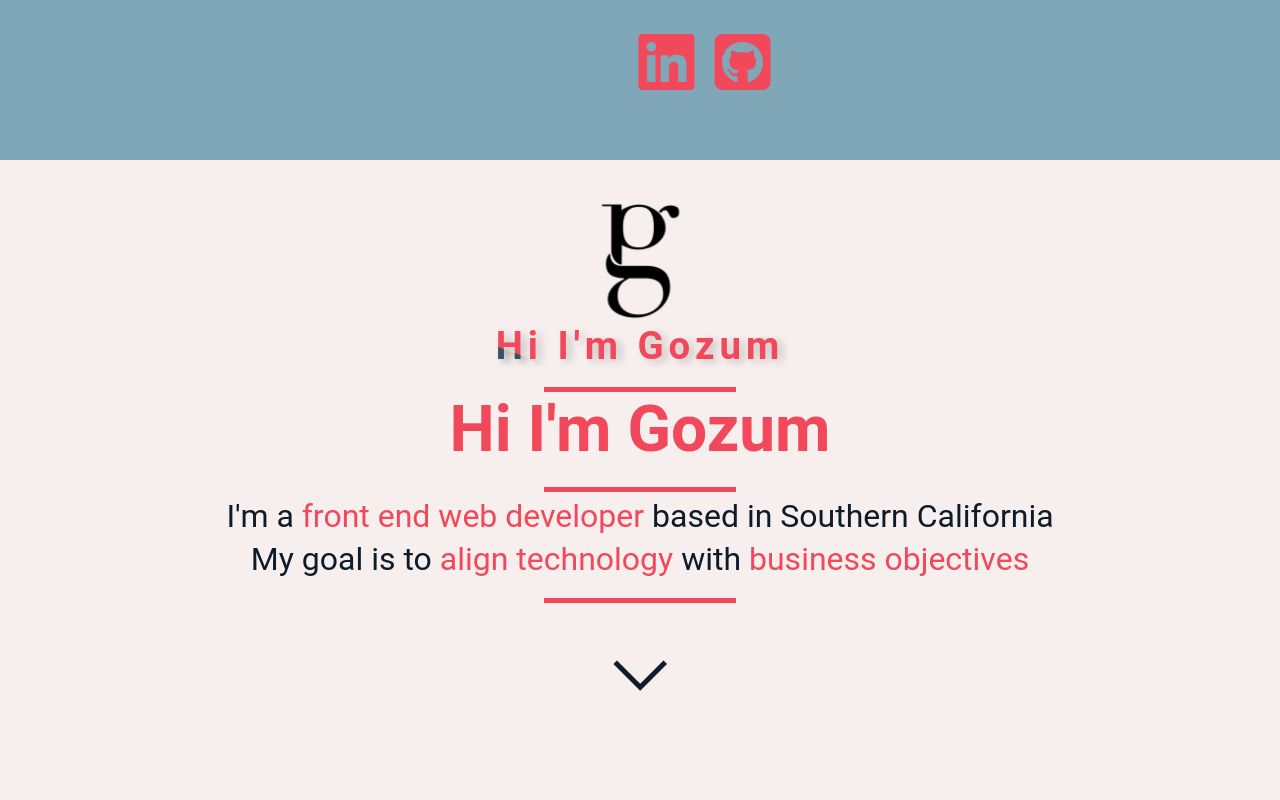
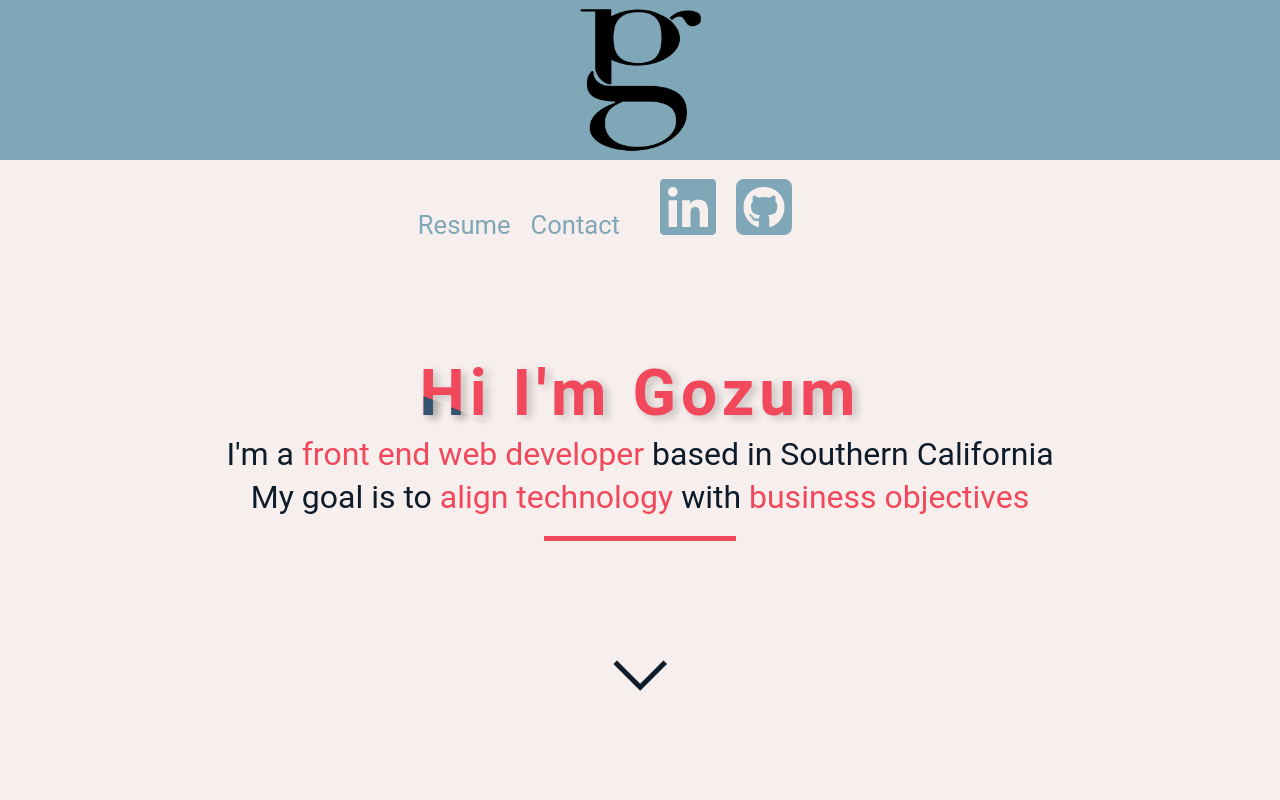
Before and after one commit to paupaugoz/paulogozum-webportfolio, a React (Create React App) app: page / in a window 1280 px wide. Shown: the top 800 px of the page. Built offline with nearby package versions, Linux system fonts and the light colour scheme.

Commit message:
Update Intro.jsx

```diff
--- a/src/App.css
+++ b/src/App.css
@@ -30,5 +30,12 @@ html, body {
 
 a:visited { text-decoration: none; color: none; }
 a:hover { text-decoration: none; color: red; }
-a:focus { text-decoration: none; color:yellow; }
+a:focus { text-decoration: none; color: none; }
 a:active { text-decoration: none; color: red }
+a:link { text-decoration: none; color: none}
+
+
+a {
+   text-decoration:none;
+   color: black;
+}
--- a/src/Components/Introduction.jsx
+++ b/src/Components/Introduction.jsx
@@ -7,13 +7,27 @@ export default class Projects extends Component {
       <div id="intro-wrapper">
       <div class="animated fadeIn">
         <div id="header">
-        <div class="animated-container">
-        <div class="animated fadeIn slower">
+        <div class="logo-header"><div className="image-container">
+            <img src="./blacklogo.png" className="animated fadeIn slower img" alt="Logo" />
+          </div></div>
 
-      </div>
+
+
+
         </div>
-        <div class="animated fadeIn slower icon-container">
-          <div className="icon-wrapper">
+        </div>
+
+        <div id="main-container">
+        <div id="links-container">
+
+           <div className="url-container animated fadeIn slower">
+           <div className="url-wrapper blue"><a class="blue" href="#projects"><h2>Contact</h2></a></div>
+           <div className="url-wrapper"><a class="blue" href="./resume.pdf" download><h2>Resume</h2></a></div>
+
+           </div>
+
+           <div class="animated fadeIn slower icon-container">
+           <div className="icon-wrapper">
             <a href="https://www.linkedin.com/in/jan-paulo-gozum-b563a5172/"><span class="fab fa-linkedin"></span></a>
           </div>
           <div className="icon-wrapper">
@@ -24,29 +38,23 @@ export default class Projects extends Component {
           </div>*/}
 
         </div>
-
-
-
-        </div>
         </div>
 
-        <div id="main-wrapper">
-          <div className="image-container">
-            <img src="./blacklogo.png" className="animated fadeIn slower img" alt="Logo" />
-          </div>
-          <AnimatedText id="name-header" >
+          <AnimatedText id="name-header test" >
         Hi I'm Gozum
       </AnimatedText>
-          <h1 id="name-header" className="animated fadeInDown red">Hi I'm Gozum</h1>
+          <div className="intro-text-container">
           <h2 className="animated fadeInDown delay-1s black ">I'm a <span className="red">front end web developer </span>
             based in Southern California</h2>
           <h2 id="last-header" className="animated fadeInDown delay-2s black ">My goal is to
             <span className="red"> align technology </span> with <span className="red">business
             objectives</span></h2>
         </div>
+        </div>
         <div id="footer">
         <div class="arrow-container">
-        <a href="#projects"><div className="animated fadeIn arrow"></div></a></div>
+        <a href="#projects"><div className="animated fadeIn arrow"></div></a>
+        </div>
       </div>
       </div>
 
--- a/src/Components/introduction.css
+++ b/src/Components/introduction.css
@@ -1,7 +1,4 @@
-* {
-  margin: 0;
-  padding: 0;
-}
+
 /*Full wrapper for intro to cover whole screen*/
 
 #intro-wrapper {
@@ -17,13 +14,17 @@
 border:solid; */
 }
 
+.test {
+  width: 200px;
+  height: 100px;
 
+}
 
 
 #header {
   display: flex;
-  flex-direction: row;
-  justify-content: space-around;
+  flex-direction: column;
+  justify-content: center;
   align-items: center;
   position: relative;
   height: 20vh;
@@ -40,14 +41,13 @@ border:solid; */
 .icon-container {
   display: flex;
   flex-direction: row;
-  margin-right: 15%;
-  width: 250px;
-  height:100px;
-  /**border: 1px solid red;**/
+  width: 25%;
+  height: auto;
+
 }
 
 .icon-wrapper {
-  margin-left: 10px;
+  margin-left: 20px;
   margin-right: 10px;
   display: flex;
   flex-direction: row;
@@ -58,7 +58,7 @@ border:solid; */
 .fa-linkedin {
   transition: all .2s ease-in-out;
   font-size: 5vw;
-  color: var(--red);
+  color: var(--blue);
 }
 
 .fa-linkedin:hover {
@@ -66,9 +66,10 @@ border:solid; */
   transform: scale(1.2);
 }
 
+
 .fa-github-square {
   font-size: 5vw;
-  color: var(--red);
+  color: var(--blue);
   transition: transform .2s;
 }
 
@@ -77,7 +78,7 @@ border:solid; */
   transform: scale(1.2);
 }
 
-#main-wrapper {
+#main-container {
   display: flex;
   margin-left: auto;
   margin-right: auto;
@@ -89,18 +90,69 @@ border:solid; */
 
 }
 
-#main-wrapper h2 {
+#main-container h2 {
   font-weight: 400;
   margin-top: 5px;
   font-size: 2.5vw;
+
 }
 
-#main-wrapper h3 {
+.test {
+  margin-top: 20px;
+}
+
+#main-container h3 {
   font-weight: 400;
   margin-top: 5px;
   font-size: 2vw;
 }
+.intro-text-container {
 
+}
+#links-container {
+  position: relative;
+  bottom: 30%;
+  display: flex;
+  flex-direction: row;
+  justify-content: center;
+  width: 100%;
+  height: auto;
+  min-height: 100px;
+
+}
+
+#links-container div {
+  margin: 0 10px;
+}
+
+.url-container {
+  display: flex;
+  flex-direction: row-reverse;
+  align-items: center;
+  width: 25%;
+  height: auto;
+
+}
+
+.margin-side-10 {
+  margin: 0 10px;
+}
+
+.url-container div {
+  margin: 0 10px;
+}
+
+.url-wrapper {
+
+}
+.url-wrapper h2{
+  margin-top: 0px !important;
+  font-size: 2vw !important;
+}
+
+.url-wrapper h2:hover {
+  color: var(--darkblue);
+}
 
 #footer {
   position: relative;
@@ -142,18 +194,20 @@ border:solid; */
   left: 0;
   justify-content: center;
   align-items: center;
-
   height: auto;
   width: auto;
 
 }
 
 .img {
-  float: right;
+
+  height: auto;
+  width: 100%;
   margin-left: 0;
   margin-right: 0;
   max-height: 20vh;
   max-width: 10vw;
+  min-width: 200px;
 }
 
 .border {
@@ -174,6 +228,8 @@ border:solid; */
 #name-header {
   font-size: 8vmin;
   font-weight: 600;
+   line-height: 1.1;
+  letter-spacing: 5px;
 }
 
 #name-header:after {
@@ -183,10 +239,11 @@ border:solid; */
   width: 15vw;
   padding-top: 20px;
   border-bottom: 5px solid var(--red);
+
 }
 
 .view-button {
-  border: 1px solid red;
+
   padding: 5px;
   margin-left: auto;
   margin-right: auto;
--- a/src/components/AnimatedText.module.css
+++ b/src/components/AnimatedText.module.css
@@ -8,7 +8,7 @@
 
 .animatedTextContent {
   color: var(--red);
-  font-size: 3vw;
+  font-size: 8vmin;
   font-weight: 600;
 
   line-height: 1.1;
```
Also changed, not shown: 1 other file (tests, documents, lock files or other folders).
